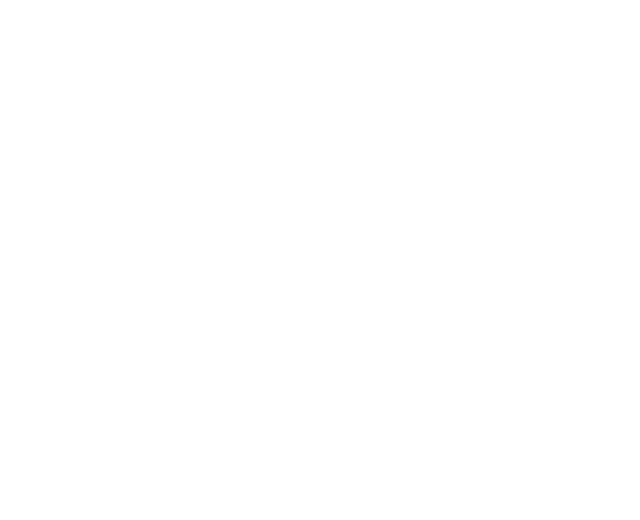
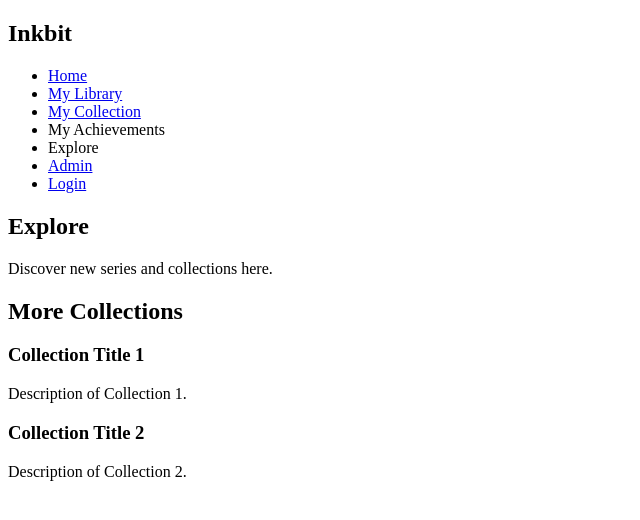
Before and after one commit to GillzSkywalker/inkbit.github.io, a website: page inkbit/public/landing/explore.html in a window 1280 px wide. Shown: the whole page, without its empty margins (0-640 px from the left). Drawn offline with Linux system fonts and the light colour scheme.

Commit message:
the first title sequence

```diff
--- /dev/null
+++ b/inkbit/index.html
@@ -0,0 +1,18 @@
+<!DOCTYPE html>
+<html lang="en">
+<head>
+  <meta charset="UTF-8">
+  <meta name="viewport" content="width=device-width, initial-scale=1.0">
+  <title>Welcome!</title>
+  <link rel="stylesheet" href="styles.css">
+</head>
+<body>
+  <div class="container">
+    <h1>InkBit</h1>
+    <h2>Your friendly collector</h2>
+    <button id="get-started">Get Started</button>
+  </div>
+
+  <script src="script.js"></script>
+</body>
+</html>
--- a/inkbit/public/landing/explore.html
+++ b/inkbit/public/landing/explore.html
@@ -0,0 +1,44 @@
+<!DOCTYPE html>
+<html lang="en">
+<head>
+    <meta charset="UTF-8">
+    <meta name="viewport" content="width=device-width, initial-scale=1.0">
+    <title>Explore</title>
+</head>
+<body>
+    <header>
+        <nav>
+            <h1>Inkbit</h1>
+            <ul>
+                <li><a href="/landing/index.html">Home</a></li>
+                <li><a href="/landing/mylibrary.html">My Library</a></li>
+                <li><a href="/landing/collection.html">My Collection</a></li>
+                <li><a href=""></a>My Achievements</li>
+                <li><a href="/inkbit/landing/explore/index.html"></a>Explore</li>
+                <li><a href="/admin/index.html">Admin</a></li>
+                <li><a href="/index.html">Login</a></li>
+            </ul>
+        </nav>
+    </header>
+    <section class="explore">
+        <h2>Explore</h2>
+        <p>Discover new series and collections here.</p>
+    </section>
+    <section class="more-collections">
+        <h2>More Collections</h2>
+        <div class="container">
+            <div class="collection-item">
+                <h3>Collection Title 1</h3>
+                <p>Description of Collection 1.</p>
+            </div>
+
+            <div class="collection-item">
+                <h3>Collection Title 2</h3>
+                <p>Description of Collection 2.</p>
+            </div>
+
+            <!-- More collection items can be added here -->
+        </div>
+    </section>
+</body>
+</html>
--- /dev/null
+++ b/inkbit/styles.css
@@ -0,0 +1,75 @@
+/* ---------------------------------
+   GENERAL RESET
+----------------------------------- */
+* {
+  margin: 0;
+  padding: 0;
+  box-sizing: border-box;
+  font-family: 'Poppins', sans-serif;
+}
+
+/* ---------------------------------
+   BODY STYLING
+----------------------------------- */
+body {
+  background: url("public/HD-wallpaper-japanese-castle-pixel-art.jpg");
+  background-size: cover;
+  background-attachment: fixed;
+  background-position: center;
+  background-repeat: no-repeat;
+  color: white;
+  height: 100vh;
+  display: flex;
+  justify-content: center;
+  align-items: center;
+}
+
+/* ---------------------------------
+   CONTAINER
+----------------------------------- */
+.container {
+  text-align: center;
+  padding: 40px;
+  background: rgba(255, 255, 255, 0.05);
+  border-radius: 20px;
+  box-shadow: 0 4px 20px rgba(0, 0, 0, 0.5);
+}
+
+/* ---------------------------------
+   TITLES
+----------------------------------- */
+h1 {
+  font-size: 3rem;
+  color: #ffb700;
+  margin-bottom: 10px;
+}
+
+h2 {
+  font-size: 1.4rem;
+  color: #e0e0e0;
+  margin-bottom: 30px;
+}
+
+/* ---------------------------------
+   BUTTON STYLING
+----------------------------------- */
+button {
+  background-color: #ffb700;
+  color: #141414;
+  border: none;
+  padding: 12px 30px;
+  border-radius: 30px;
+  font-size: 1rem;
+  font-weight: 600;
+  cursor: pointer;
+  transition: all 0.3s ease;
+}
+
+/* ---------------------------------
+   BUTTON HOVER EFFECT
+----------------------------------- */
+button:hover {
+  background-color: #ffd84d;
+  transform: scale(1.05);
+  box-shadow: 0 4px 10px rgba(255, 183, 0, 0.5);
+}
```
Also changed, not shown: inkbit/public/landing/mylibrary.html (+1 -1 lines), inkbit/script.js (added, +10 -0 lines), HD-wallpaper-japanese-castle-pixel-art.jpg (added).
